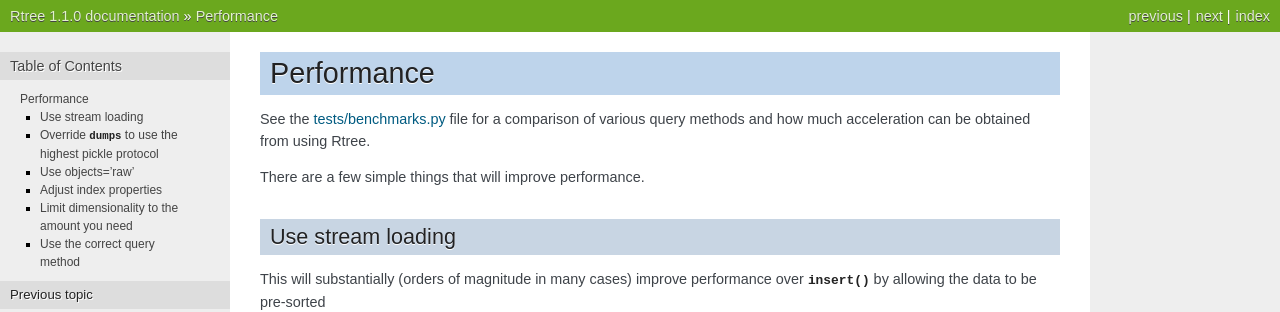
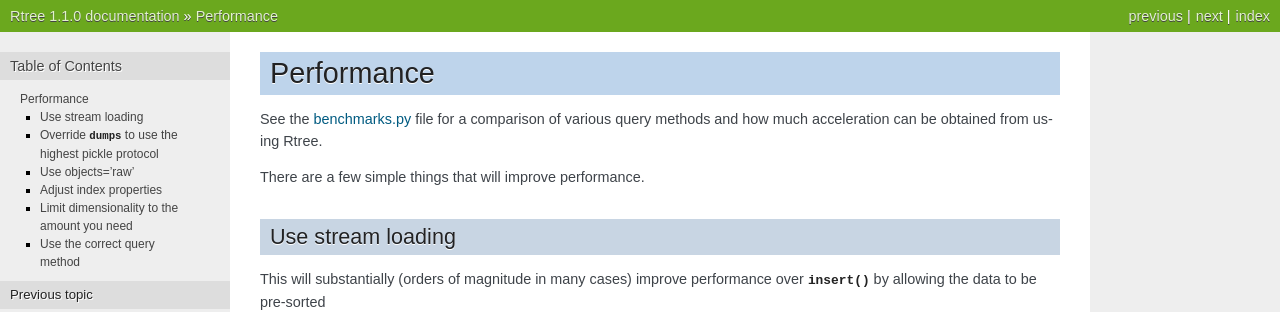
Before and after one commit to Toblerity/rtree, a Sphinx documentation site: the page built from docs/source/performance.rst, in a window 1280 px wide. Shown: the top 312 px of the page. Built offline with Sphinx 7.4.7, drawn with Linux system fonts in a browser that asks for light colours.

Commit message:
Resolve link to benchmarks.py

```diff
--- a/docs/source/performance.rst
+++ b/docs/source/performance.rst
@@ -3,10 +3,10 @@
 Performance
 ------------------------------------------------------------------------------
 
-See the `tests/benchmarks.py`_ file for a comparison of various query methods
+See the `benchmarks.py`_ file for a comparison of various query methods
 and how much acceleration can be obtained from using Rtree.
 
-.. _tests/benchmarks.py: https://raw.github.com/Rtree/Rtree/master/tests/benchmarks.py
+.. _benchmarks.py: https://github.com/Toblerity/rtree/blob/master/benchmarks/benchmarks.py
 
 There are a few simple things that will improve performance.
 
```
